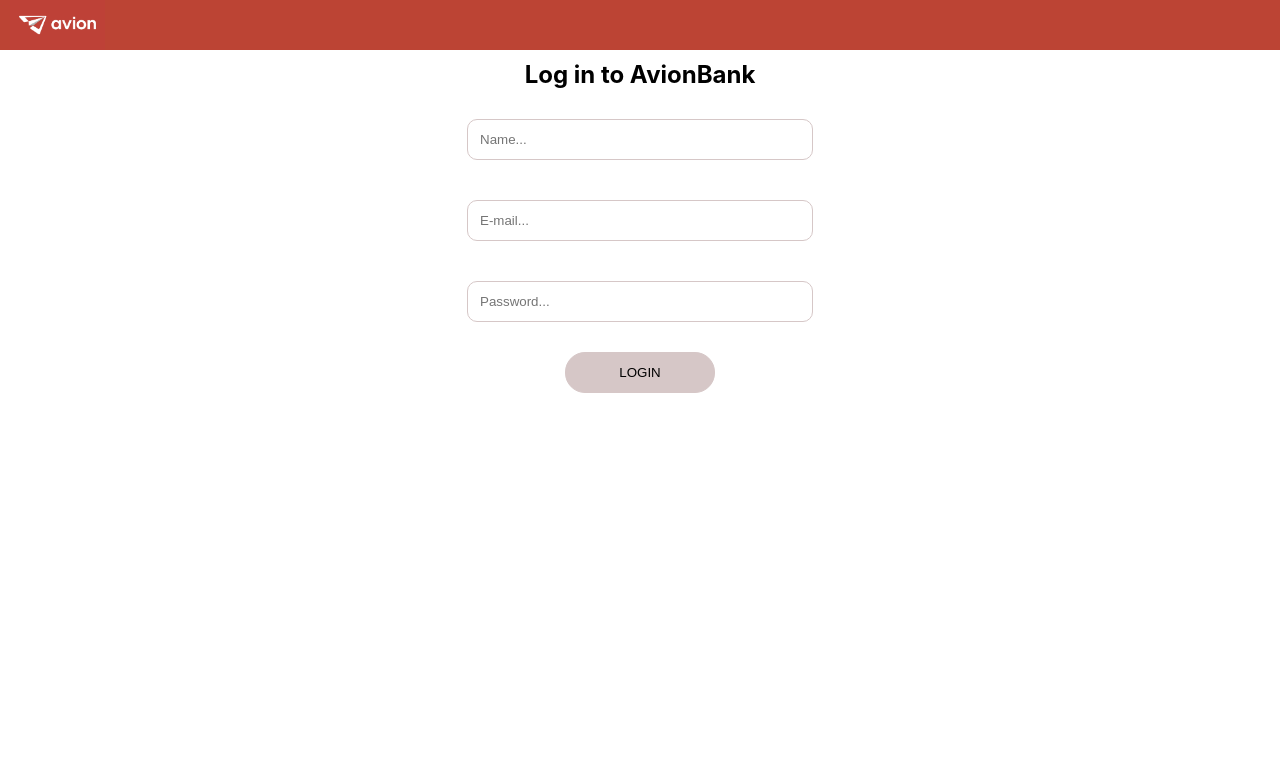
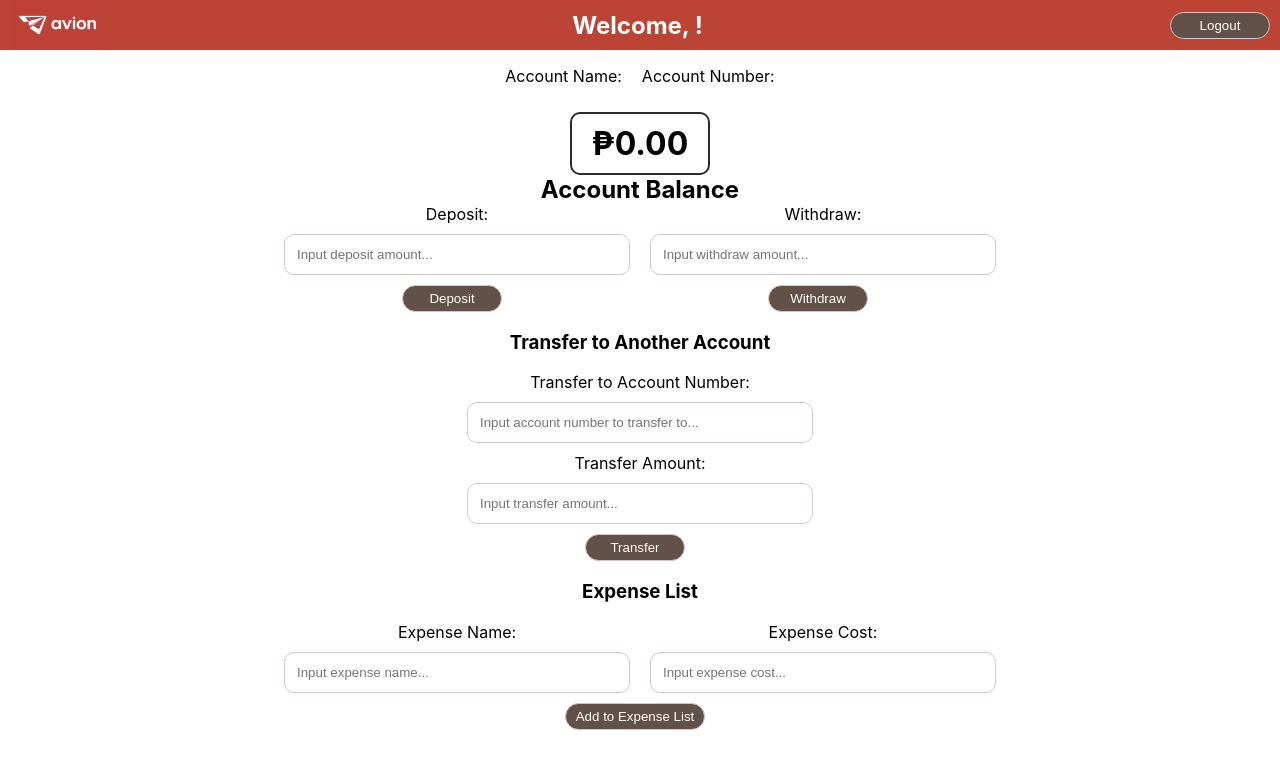
Before and after one commit to FYTRivera/bank-app, a React (Create React App) app: page / in a window 1280 px wide. Shown: the top 768 px of the page. Built offline with nearby package versions, Linux system fonts and the light colour scheme.

Commit message:
adds register

```diff
--- a/src/App.css
+++ b/src/App.css
@@ -1,6 +1,11 @@
 h1{
   margin: 0;
   padding: 0;
+}
+
+p{
+  margin-left: 10px;
+  margin-right: 10px;
 }
 
 .App {
@@ -176,7 +181,8 @@
 
 .accountBalanceTest{
   display: flex;
-
+  justify-content: center;
+  align-items: center;
 }
 
 .welcoming-message{
@@ -199,3 +205,7 @@
   align-items: center;
   flex-direction: column;
 }
+
+.error{
+  color: red;
+}
--- a/src/App.js
+++ b/src/App.js
@@ -1,42 +1,51 @@
 import './App.css';
-import React, {useState} from 'react';
+import React, {useState, useEffect} from 'react';
 import LoginForm from './components/LoginForm';
 import AccountBalance from './components/AccountBalance';
 import ExpenseList from './components/ExpenseList';
+import SignUp from './components/SignUp';
 
 function App() {
   const adminUser = {
     email: "admin@admin.com",
-    password: "admin123"
+    password: "admin123",
+    number: "12345"
   }
 
-  const [user, setUser] = useState({name:"", email: ""});
+  const [otherUsers, setOtherUsers] = useState(JSON.parse(window.localStorage.getItem('otherUsers'))||[])
+  const [accountNumbers, setAccountNumbers] = useState(otherUsers.map(number=>number.number))
+  console.log(accountNumbers)
+  console.log(otherUsers)
+
+  const [user, setUser] = useState(JSON.parse(window.localStorage.getItem('user'))||{});
   const [error, setError] = useState("");
 
-  // let initialBalance = Number(window.localStorage.getItem('accountBalance'))
-  // const [endBalance, setEndBalance] = useState(Number(initialBalance))
-  // const [increment, setIncrement] = useState(0);
+  window.localStorage.setItem('user', JSON.stringify(user));
+  window.localStorage.setItem('otherUsers', JSON.stringify(otherUsers));
 
   const onLogin = details => {
-    console.log(details);
 
-    if (details.email === adminUser.email && details.password === adminUser.password){
+    if ((details.email === adminUser.email && details.password === adminUser.password)||(otherUsers.some(e => (e.email === details.email && e.password=== details.password)))){
       console.log('logged in')
+      console.log('account number',details.number)
+
       setUser({
         name: details.name,
-        email: details.email
+        email: details.email,
+        number: details.number
       })
+      setError("")
     }
 
     else{
-      console.log('details dont match')
-      setError("details dont match")
+      console.log('User does not exist.')
+      setError("User does not exist.")
     }
   }
 
   const onLogout = () => {
     console.log("logged out")
-    setUser({name:"", email: ""})
+    setUser({name:"", email: "", number: ""})
   }
 
   return (
@@ -50,12 +59,12 @@
               <button className="logout-button" onClick={onLogout}>Logout</button>
           </div>
         <div className="main-page">
-        <AccountBalance />
+        <AccountBalance user={user}/>
         </div>
         </div>
         </>
       ) : (
-       <LoginForm login={onLogin} error={error}/>
+       <LoginForm login={onLogin} error={error} otherUsers={otherUsers} setOtherUsers={setOtherUsers}/>
       )}
     </div>
   );
--- a/src/components/AccountBalance.js
+++ b/src/components/AccountBalance.js
@@ -1,16 +1,18 @@
 import React, { useState, useEffect, useRef } from "react";
 import ExpenseList from "./ExpenseList";
 
-function AccountBalance(){
+function AccountBalance(props){
+    const user = props.user
     let initialBalance = Number(window.localStorage.getItem('accountBalance'))
     const [endBalance, setEndBalance] = useState(Number(initialBalance))
     const [increment, setIncrement] = useState(0);
     //let endBalance = Number(initialBalance) + Number(increment)
     const positiveIncrement = useRef()
     const negativeIncrement = useRef()
+    const transferIncrement = useRef()
+    const transferNumber = useRef()
     const [test, setTest] = useState(JSON.parse(window.localStorage.getItem('test')) || [])
     const [test2, setTest2] = useState(JSON.parse(window.localStorage.getItem('test2')) || [])
-    const [placeholder, setPlaceholder] = useState('')
 
     const expenseName = useRef()
     const expenseCost = useRef()
@@ -20,6 +22,8 @@
     const submitHandler = e => {
         e.preventDefault();
     }
+
+    console.log(user)
 
     function testAddFunction () {
         const isOnTheList = test2.includes(expenseName.current.value)
@@ -37,10 +41,8 @@
             setEndBalance(Number(endBalance) - Number(expenseCost.current.value))
         }
         // console.log(test2.includes(expenseName.current.value))
-    }
-
-    function testEditFunction(e){
-
+        expenseName.current.value=''
+        expenseCost.current.value=''
     }
 
     function testRemoveFunction (e) {
@@ -94,10 +96,18 @@
 
 function addMoney(){
     setEndBalance(Number(endBalance) + Number(positiveIncrement.current.value))
+    positiveIncrement.current.value=''
 }
 
 function takeMoney(){
     setEndBalance(Number(endBalance) - Number(negativeIncrement.current.value))
+    negativeIncrement.current.value=''
+}
+
+function transferMoney(){
+    setEndBalance(Number(endBalance) - Number(transferIncrement.current.value))
+    transferNumber.current.value=''
+    transferIncrement.current.value=''
 }
 
 useEffect(() => {
@@ -111,6 +121,10 @@
     <>
         <div>
             <form onSubmit={submitHandler}>
+                <div className="accountBalanceTest">
+                    <p>Account Name: <b>{user.name}</b></p>
+                    <p>Account Number: <b>{user.number}</b></p>
+                </div>
                 <div>
                     <ExpenseList balance={endBalance}/>
                 </div>
@@ -126,6 +140,14 @@
                         <button className='logout-button' onClick={takeMoney}>Withdraw</button>
                     </div>
                 </div>
+                <div className="form-inner">
+                        <h3>Transfer to Another Account </h3>
+                        <label htmlFor='transferNumber'>Transfer to Account Number: </label>
+                        <input ref={transferNumber} type='number' name='transferNumber' id='transferNumber' placeholder='Input account number to transfer to...' className='input-box' />
+                        <label htmlFor='transfer'>Transfer Amount: </label>
+                        <input ref={transferIncrement} step=".01" type='number' name='transfer' id='transfer' placeholder='Input transfer amount...' className='input-box' onChange={e => setIncrement(e.target.value)} />
+                        <button className='logout-button' onClick={transferMoney}>Transfer</button>
+                    </div>
             </form>
         </div>
         <div>
--- a/src/components/LoginForm.js
+++ b/src/components/LoginForm.js
@@ -1,15 +1,35 @@
 import React, {useState} from 'react'
+import SignUp from './SignUp';
 
-function LoginForm({ login, error }) {
+
+
+function LoginForm(props) {
     const [details, setDetails] = useState({name:"", email: "", password: ""})
+    const [signingUp, setSigningUp] = useState(false)
+
+
+    // console.log(props.otherUsers)
+
+function onSigningUp(){
+    setSigningUp(true)
+    console.log(signingUp)
+}
+
+function onSignUp(){
+    setSigningUp(false)
+}
 
 const submitHandler = e => {
     e.preventDefault();
 
-    login(details);
+    props.login(details);
 }
 
     return(
+        <div className="login-form">
+        {signingUp? <SignUp signUp={signingUp} setSigningUp={setSigningUp} otherUsersProps={props.otherUsers} setOtherUsersProps={props.setOtherUsers}/>
+        // <><p>Sign Up</p><button onClick={onSignUp}>Register</button></>
+        :
             <form onSubmit={submitHandler}>
                 <div className="form-outer">
                     <div className="form-header">
@@ -19,22 +39,28 @@
                         <div className="form-group">
                             <h2>Log in to AvionBank</h2>
                         </div>
-                    {(error!="")?(<div className="error">{error}</div>): ""}
+                        {(props.error!="")?(<div className="error">{props.error}</div>): ""}
                         <div className="form-group">
-                        <input placeholder='Name...' type='text' name='name' className='input-box' id='name' onChange={e => setDetails({...details, name: e.target.value})} value={details.name}/>
+                            <input required placeholder='Name...' type='text' name='name' className='input-box' id='name' onChange={e => setDetails({...details, name: e.target.value})} value={details.name}/>
                         </div>
                         <div className="form-group">
-                        <input placeholder='E-mail...' type='email' name='email' className='input-box' id='email' onChange={e => setDetails({...details, email: e.target.value})} value={details.email}/>
+                            <input required placeholder='E-mail...' type='email' name='email' className='input-box' id='email' onChange={e => setDetails({...details, email: e.target.value})} value={details.email}/>
                         </div>
                         <div className="form-group">
-                        <input placeholder='Password...' type='password' name='password' className='input-box' id='password' onChange={e => setDetails({...details, password: e.target.value})} value={details.password}/>
+                            <input required placeholder='Account Number...' type='number' name='number' className='input-box' id='number' onChange={e => setDetails({...details, number: e.target.value})} value={details.number}/>
+                        </div>
+                        <div className="form-group">
+                            <input required placeholder='Password...' type='password' name='password' className='input-box' id='password' onChange={e => setDetails({...details, password: e.target.value})} value={details.password}/>
                         </div>
                         <div className="form-group">
                             <input className='login-button' type='submit' value='LOGIN' />
                         </div>
+                        <p>New user? Sign up <button type="button" onClick={onSigningUp}>here!</button></p>
                     </div>
                 </div>
             </form>
+        }
+        </div>
     )
 }
 
--- /dev/null
+++ b/src/components/SignUp.js
@@ -0,0 +1,68 @@
+import React, {useState, useRef} from "react";
+import LoginForm from "./LoginForm";
+
+function SignUp(props){
+
+const signUp=props.signUp
+const accountName = useRef();
+const accountEmail = useRef();
+const accountPassword = useRef();
+const accountNumber = useRef();
+// const [signingUp, setSigningUp]=useState(props.signup)
+console.log(props.otherUsersProps)
+// const register = () =>{
+//     console.log(signingUp)
+//     signUp()
+// }
+
+function SignUp(e){
+    if(accountName.current.value!=='') {
+        props.setSigningUp(false)}
+    console.log(e.target.value)
+    props.setOtherUsersProps([...props.otherUsersProps,
+        {name: accountName.current.value,
+        email: accountEmail.current.value,
+        password: accountPassword.current.value,
+        number: accountNumber.current.value
+        }])
+}
+
+function Cancel(e){
+    props.setSigningUp(false)
+}
+
+    return(
+        <>
+        <div className="form-outer">
+            <div className="form-header">
+                <img className='logo' src='\assets\images\avion-logo.png' alt='Avion Logo'/>
+            </div>
+            <div className="form-inner">
+                <div className="form-group">
+                    <h2>Create an AvionBank Account!</h2>
+                </div>
+                <div className="form-group">
+                    <input required ref={accountName} placeholder='Name...' type='text' name='name' className='input-box' id='name'/>
+                </div>
+                <div className="form-group">
+                    <input required ref={accountEmail} placeholder='E-mail...' type='email' name='email' className='input-box' id='email'/>
+                </div>
+                <div className="form-group">
+                    <input required ref={accountPassword} placeholder='Password...' type='password' name='password' className='input-box' id='password'/>
+                </div>
+                <div className="form-group">
+                    <input required ref={accountNumber} placeholder='Account Number...' type='number' name='number' className='input-box' id='number'/>
+                </div>
+                <div className="form-group">
+                    <input className='login-button' type='submit' onClick={e=>SignUp(e)} value='Register' />
+                </div>
+                <div className="form-group">
+                    <input type='submit' onClick={e=>Cancel(e)} value='Cancel' />
+                </div>
+            </div>
+        </div>
+        </>
+    );
+}
+
+export default SignUp;
--- /dev/null
+++ b/src/components/Transfer.js
@@ -0,0 +1 @@
+import React, {useState} from "react";
```
Lines whose indentation alone changed are shown as unchanged.
